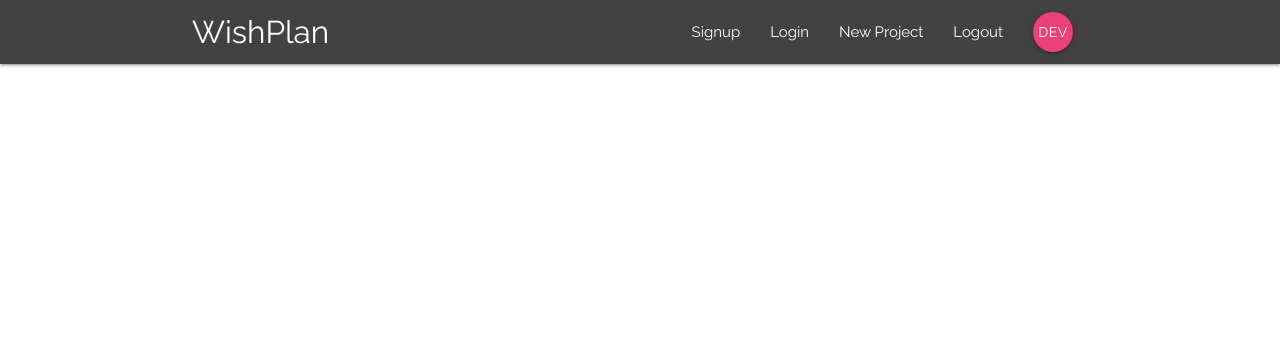
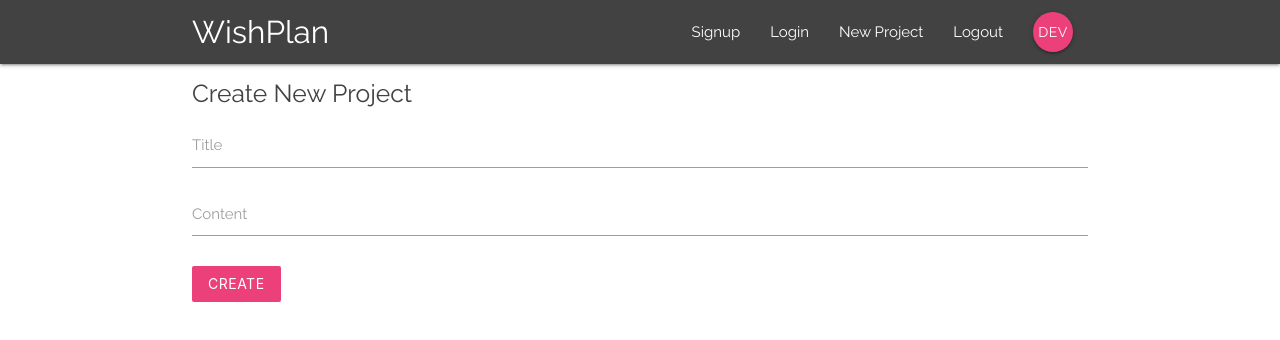
Before and after one commit to wish9919/firebase-react-redux, a React (Create React App) app: page /create in a window 1280 px wide. Shown: the top 340 px of the page. Built offline with nearby package versions, Linux system fonts and the light colour scheme.

Commit message:
create project update

```diff
--- a/src/App.js
+++ b/src/App.js
@@ -9,6 +9,7 @@
 import ProjectDetails from "./components/projects/ProjectDetails";
 import Login from "./components/auth/Login";
 import SignUp from "./components/auth/Signup";
+import CreateProject from "./components/projects/CreateProject";
 
 function App() {
   return (
@@ -20,6 +21,7 @@
           <Route path="/project/:id" component={ProjectDetails} />
           <Route path="/login" component={Login} />
           <Route path="/signup" component={SignUp} />
+          <Route path="/create" component={CreateProject} />
         </Switch>
       </div>
     </Router>
--- a/src/components/auth/Login.js
+++ b/src/components/auth/Login.js
@@ -14,7 +14,7 @@
 
   handleSubmit = (e) => {
     e.preventDefault();
-    console.log(this.state);
+    // console.log(this.state);
   };
 
   render() {
--- a/src/components/auth/Signup.js
+++ b/src/components/auth/Signup.js
@@ -4,6 +4,8 @@
   state = {
     email: "",
     password: "",
+    firstName: "",
+    lastName: "",
   };
 
   handleChange = (e) => {
@@ -14,7 +16,7 @@
 
   handleSubmit = (e) => {
     e.preventDefault();
-    console.log(this.state);
+    // console.log(this.state);
   };
 
   render() {
--- a/src/components/projects/CreateProject.js
+++ b/src/components/projects/CreateProject.js
@@ -0,0 +1,47 @@
+import React, { Component } from "react";
+
+class CreateProject extends Component {
+  state = {
+    title: "",
+    content: "",
+  };
+
+  handleChange = (e) => {
+    this.setState({
+      [e.target.id]: e.target.value,
+    });
+  };
+
+  handleSubmit = (e) => {
+    e.preventDefault();
+    // console.log(this.state);
+  };
+
+  render() {
+    return (
+      <div className="container">
+        <form onSubmit={this.handleSubmit} className="white">
+          <h5 className="grey-text text-darken-3">Create New Project</h5>
+          <div className="input-field">
+            <label htmlFor="title">Title</label>
+            <input type="text" id="title" onChange={this.handleChange} />
+          </div>
+          <div className="input-field">
+            <label htmlFor="content">Content</label>
+            <textarea
+              id="content"
+              onChange={this.handleChange}
+              className="materialize-textarea"
+            ></textarea>
+          </div>
+
+          <div className="input-field">
+            <button className="btn pink lighten-1 z-depth-0">Create</button>
+          </div>
+        </form>
+      </div>
+    );
+  }
+}
+
+export default CreateProject;
```
